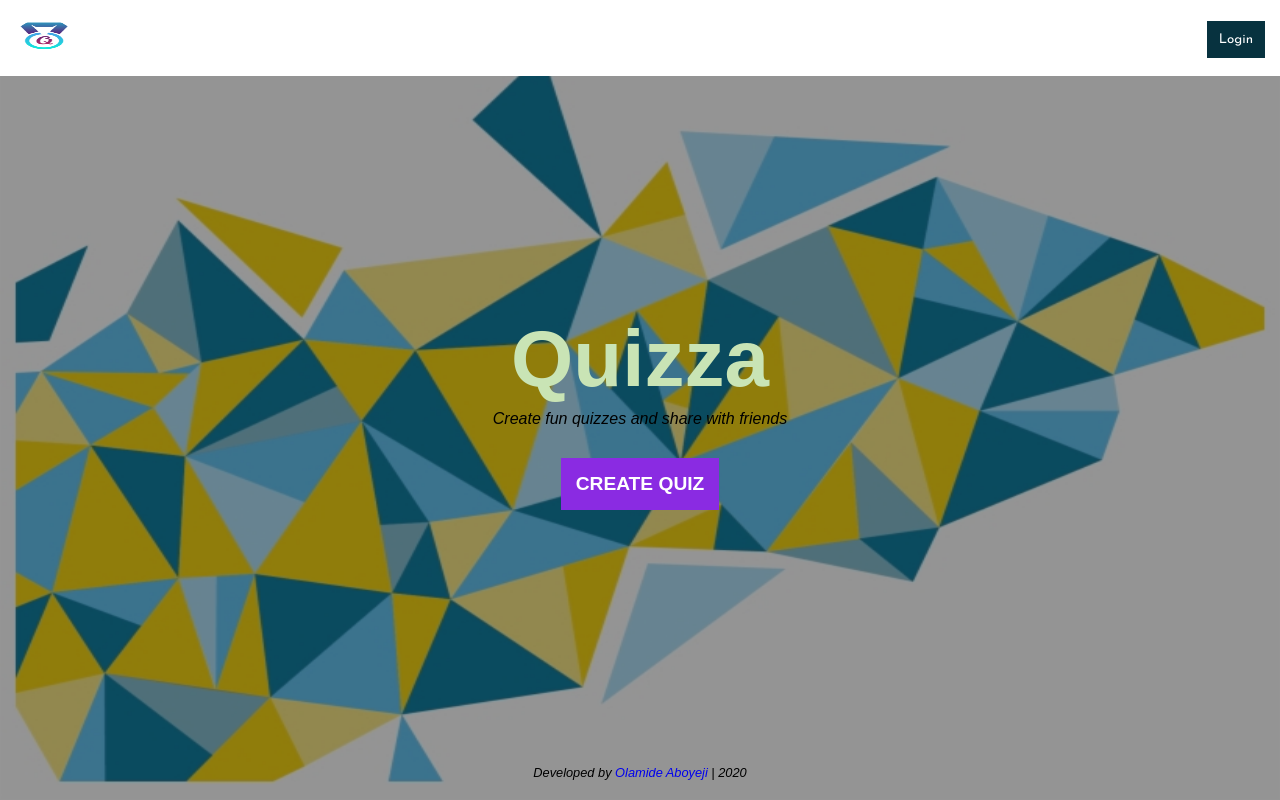
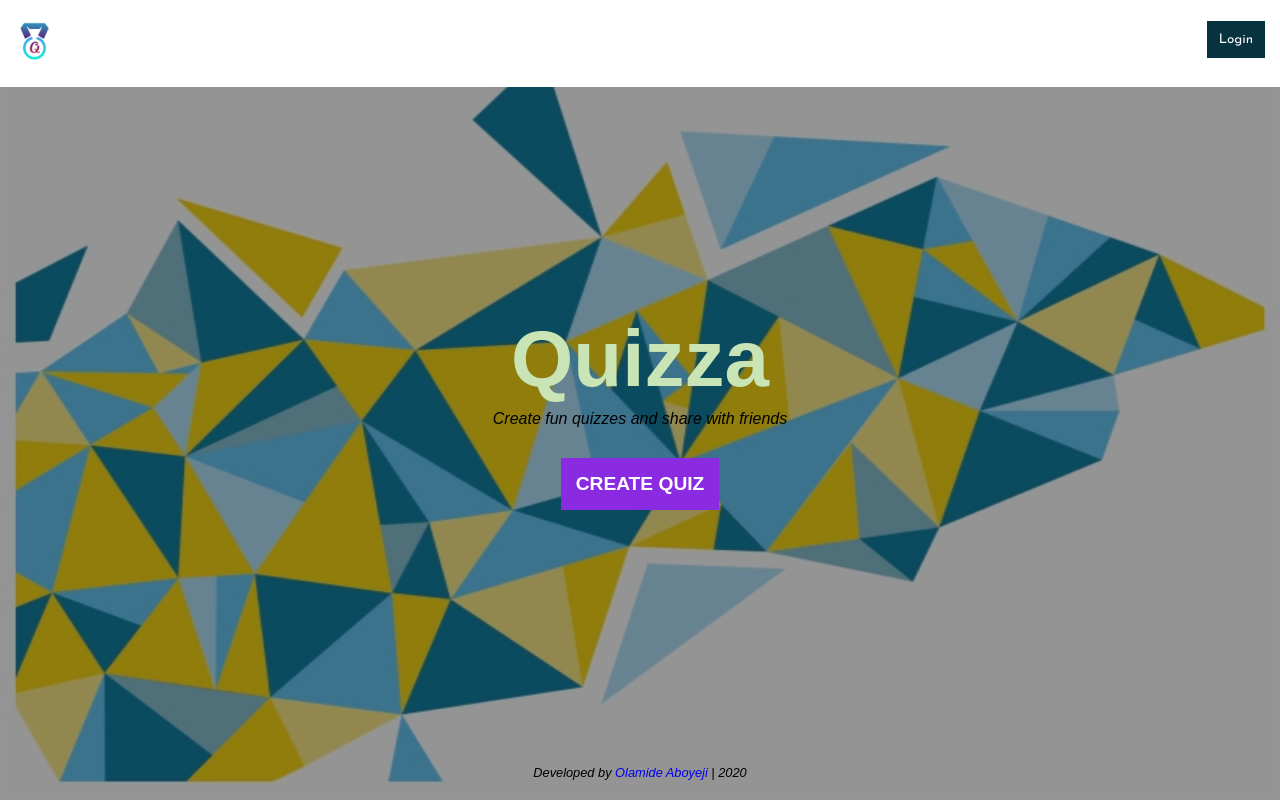
Before and after one commit to aolamide/quizza, a React (Create React App) app in the folder quiz-frontend/: page / in a window 1280 px wide. Built offline with nearby package versions, Linux system fonts and the light colour scheme.

Commit message:
fix logo height

```diff
--- a/quiz-frontend/src/components/Nav.jsx
+++ b/quiz-frontend/src/components/Nav.jsx
@@ -29,7 +29,7 @@ class Nav extends React.Component{
       <nav style={{position : 'fixed', width : '100%', backgroundColor:'white', top : '0', zIndex : '800', padding: '5px', boxSizing :'border-box'}}>
           <ul>
               <Link style={{paddingLeft: '15px'}} to='/'>
-               <img height='30px' width='50px' src={logo} alt="Quizza logo"/>
+               <img height='auto' width='30px' src={logo} alt="Quizza logo"/>
               </Link>
               <span className="right" style={{lineHeight:'30px'}}>
                {!this.state.user ?
```
